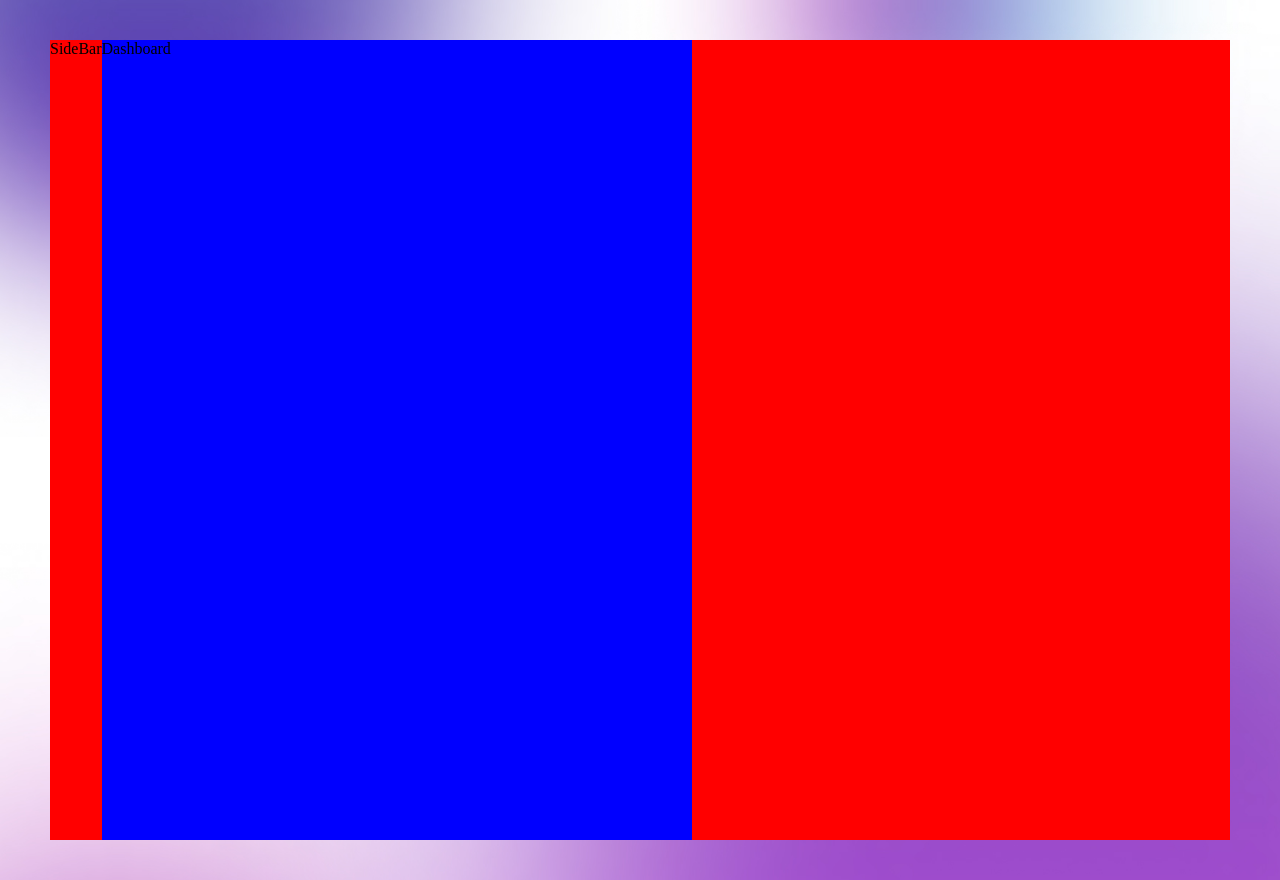
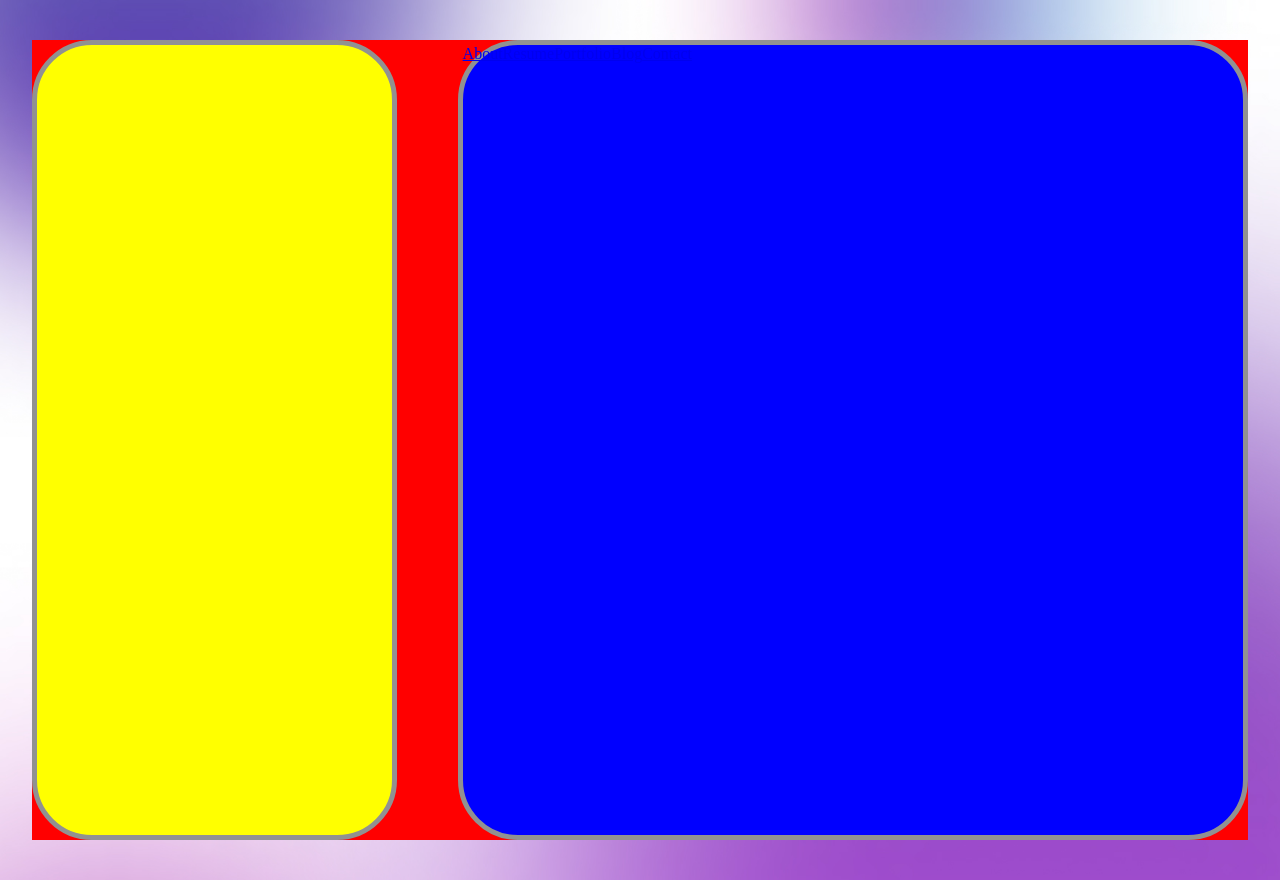
Before and after one commit to NapiTech-dev/my-portfolio, a React (Vite) app: page / in a window 1280 px wide. Built offline with nearby package versions, Linux system fonts and the light colour scheme.

Commit message:
added navbar.jsx and styled correctly all parentbox children

```diff
--- a/index.css
+++ b/index.css
@@ -12,5 +12,6 @@
   min-height: 100vh;
   display: flex;
   flex-direction: column;
+  align-items: center;
   padding: 40px 50px 40px 50px;
 }
--- a/src/components/Dashboard.jsx
+++ b/src/components/Dashboard.jsx
@@ -1,8 +1,13 @@
 import React from "react";
+import NavBar from "./NavBar.jsx";
 import "../styles/Dashboard.css";
 
 const Dashboard = () => {
-  return <div className="Dashboard-styles">Dashboard</div>;
+  return (
+    <div className="Dashboard-styles">
+      <NavBar />
+    </div>
+  );
 };
 
 export default Dashboard;
--- /dev/null
+++ b/src/components/NavBar.jsx
@@ -0,0 +1,15 @@
+import React from "react";
+
+function NavBar() {
+  return (
+    <div>
+      <a href="http://">About</a>
+      <a href="http://">Resume</a>
+      <a href="http://">Portfolio</a>
+      <a href="http://">Blog</a>
+      <a href="http://">Contact</a>
+    </div>
+  );
+}
+
+export default NavBar;
--- a/src/components/SideBar.jsx
+++ b/src/components/SideBar.jsx
@@ -1,9 +1,8 @@
-import React from 'react'
+import React from "react";
+import "../styles/SideBar.css";
 
 const SideBar = () => {
-  return (
-    <div>SideBar</div>
-  )
-}
+  return <div className="side-bar-styles"></div>;
+};
 
-export default SideBar
+export default SideBar;
--- a/src/styles/Dashboard.css
+++ b/src/styles/Dashboard.css
@@ -1,4 +1,6 @@
 .Dashboard-styles {
-    background-color: blue;
-    width: 50%;
+  background-color: blue;
+  width: 65%;
+  border: 5px solid #919191;
+  border-radius: 60px;
 }
--- a/src/styles/ParentBox.css
+++ b/src/styles/ParentBox.css
@@ -1,6 +1,8 @@
 .box-style {
   background-color: red;
   height: 100vh;
+  width: 95vw;
+  max-width: 1300px;
   display: flex;
-
+  justify-content: space-between;
 }
--- /dev/null
+++ b/src/styles/SideBar.css
@@ -0,0 +1,6 @@
+.side-bar-styles {
+  background-color: yellow;
+  width: 30%;
+  border: 5px solid #919191;
+  border-radius: 60px;
+}
```
